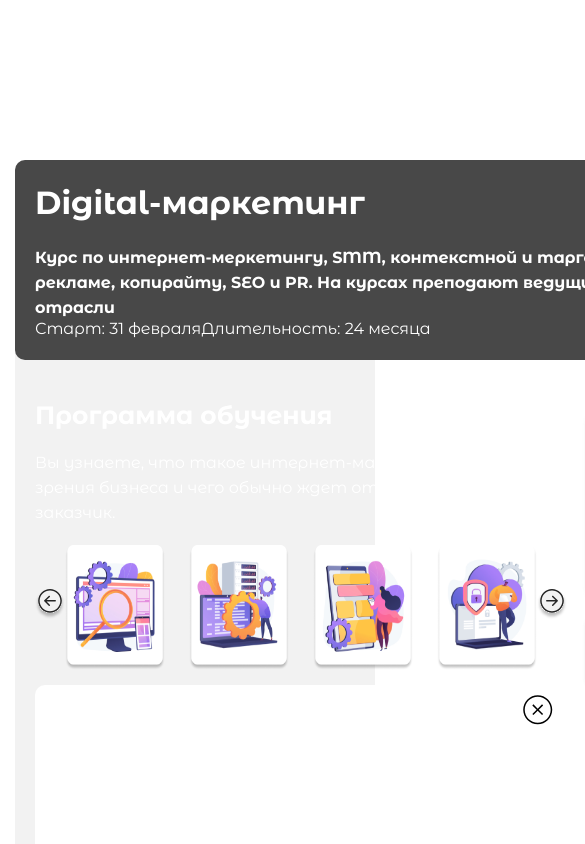
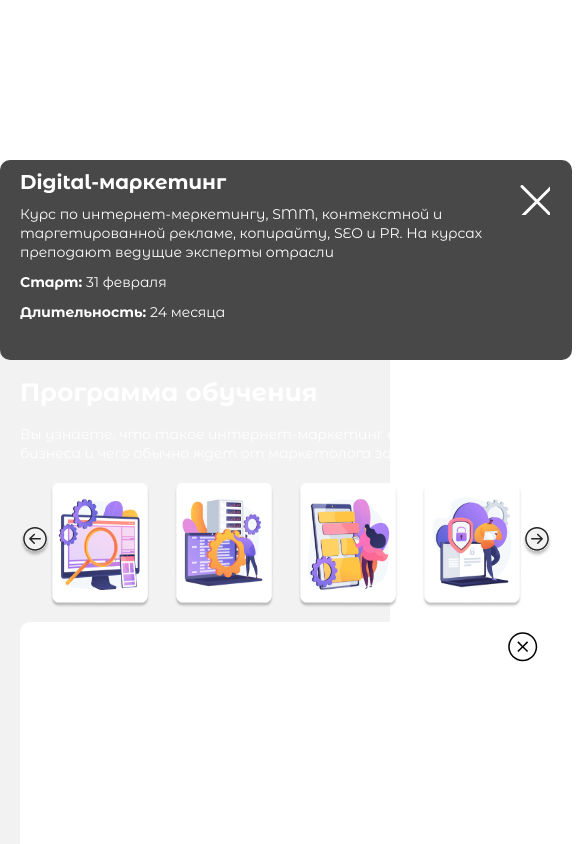
Before and after one commit to InnaRomanova/inf-cours, a React (Create React App) app: page /courses in a window 390 px wide. Shown: the top 844 px of the page, 585 px wide, since content can reach past the window. Built offline with nearby package versions, Linux system fonts and the light colour scheme.

Commit message:
popup in 360px a edited, edit in css components Become/School/Education

```diff
--- a/src/components/Become/Become.css
+++ b/src/components/Become/Become.css
@@ -299,11 +299,19 @@
         line-height: 125%;
     }
 
+    .become__circle {
+        height: 30px;
+        width: 30px;
+        font-size: 12px;
+        font-weight: 700;
+        line-height: 15px;
+        letter-spacing: 0em;
+        text-align: center;
+
+    }
+
     .become__kouch {
-        display: flex;
         flex-direction: column;
-        margin: 0;
-        padding: 0;
     }
 
     .become__image {
--- a/src/components/Education/Education.css
+++ b/src/components/Education/Education.css
@@ -240,6 +240,14 @@
         height: 839px;
     }
 
+    .education__button-cours {
+        width: 100%;
+    }
+
+    .education__button-class {
+        width: 100%;
+    }
+
     .education__list-image {
         margin-bottom: 3px;
     }
--- a/src/components/ProgrammCourses/ProgrammCourses.css
+++ b/src/components/ProgrammCourses/ProgrammCourses.css
@@ -342,7 +342,264 @@
     margin: 20px 0 0;
 }
 
-@media screen and (max-width: 844px) {
+@media screen and (max-width: 800px) {
+    .propgramm {
+        max-width: 600px;
+        min-height: 1250px;
+    }
+
+    .propgramm__container.active {
+        padding: 20px;
+        width: 100%;
+        height: 250px;
+    }
+
+    .programm__block {
+        max-height: 210px;
+        padding-top: 10px;
+    }
+
+    .programm__title {
+        /* width: 100%; */
+        margin: 0 0 10px 20px;
+        padding: 0;
+        font-size: 20px;
+        line-height: 25px;
+        letter-spacing: 0em;
+        text-align: left;
+    }
+
+    .programm__close-button {
+        margin: 25px 22px 0 0;
+        padding: 0;
+        width: 30px;
+        height: 30px;
+        top: 0;
+        right: 0;
+    }
+
+
+    .programm__text {
+        margin-bottom: 10px;
+        max-width: 550px;
+        font-size: 14px;
+        font-weight: 400;
+        line-height: 19px;
+        letter-spacing: 0em;
+        text-align: left;
+    }
+
+    .program__list {
+        margin: 0 0 0 20px;
+        padding: 0;
+        display: flex;
+        flex-direction: column;
+    }
+
+    .programm_list-item {
+        margin-bottom: 10px;
+        max-width: 280px;
+    }
+
+    .programm_start {
+        font-size: 14px;
+        font-weight: 700;
+        line-height: 20px;
+        letter-spacing: 0em;
+        text-align: left;
+
+    }
+
+    .span {
+        margin: 0;
+        padding: 0;
+        font-family: Montserrat;
+        font-size: 14px;
+        font-weight: 400;
+        line-height: 19px;
+        letter-spacing: 0em;
+        text-align: left;
+
+    }
+
+    .programm__section {
+        margin: 0;
+        padding-top: 20px;
+        display: flex;
+        flex-direction: column;
+    }
+
+    .programm__section-left {
+        margin: 0;
+        padding: 0;
+        max-width: 580px;
+    }
+
+    .programm__training-title {
+        font-weight: 700;
+        line-height: 25px;
+        letter-spacing: 0em;
+        text-align: left;
+    }
+
+    .programm__training-text {
+        font-size: 14px;
+        line-height: 19px;
+        letter-spacing: 0em;
+        text-align: left;
+    }
+
+    .programm__image {
+        margin: 0;
+        padding: 0;
+    }
+
+    .programm__image {
+        margin: 10px 0 7px;
+        padding: 0;
+        display: flex;
+        justify-content: space-between;
+        align-items: center;
+    }
+
+    .programm__link {
+        margin: 0;
+        padding: 0;
+    }
+
+    .programm__side {
+        margin: 0;
+        padding: 0;
+        width: 30px;
+        height: 30px;
+    }
+
+    .programm__image-list {
+        margin: 10px 0 3px;
+        padding: 0;
+        list-style: none;
+        display: flex;
+        flex-direction: row;
+        gap: 24px;
+    }
+
+    .programm__image-list_item {
+        margin: 0;
+        padding: 0;
+    }
+
+    .programm__icon {
+        width: 100px;
+        height: 125px;
+        margin: 0;
+        padding: 0;
+    }
+
+    .programm__marketing {
+        margin: 0;
+        padding: 0;
+    }
+
+
+    .programm__marketing-container {
+        margin: 0 0 10px 20px;
+        padding: 0;
+    }
+
+
+    .section {
+        margin-top: 9px;
+    }
+
+    .programm__marketing-title {
+        font-size: 14px;
+        font-weight: 700;
+        line-height: 20px;
+        letter-spacing: 0em;
+        text-align: left;
+        padding-top: 20px;
+        padding-bottom: 22px;
+    }
+
+    .programm__close-block {
+        margin: 0;
+        padding: 0;
+        width: 30px;
+        height: 30px;
+        right: 14px;
+        top: 10px;
+    }
+
+    .programm__list_open {
+        margin: 0;
+        padding: 0;
+        width: 30px;
+        height: 30px;
+        position: absolute;
+        right: 20px;
+        top: 10px;
+    }
+
+    .marketing__list {
+        margin-top: 0;
+    }
+
+    .marketing__item {
+        font-size: 14px;
+        font-weight: 400;
+        line-height: 19px;
+        letter-spacing: 0em;
+        text-align: left;
+    }
+
+    .marketing__item:first-of-type {
+        margin-top: 0;
+    }
+
+    .programm__section-right {
+        margin-left: 0;
+        margin-top: 30px;
+        padding: 0;
+        max-width: 100%;
+    }
+
+    .programm__right-container {
+        width: 100%;
+        height: 116px;
+        top: 30px;
+    }
+
+    .programm__month {
+        margin-bottom: 4px;
+    }
+
+    .programm__inf {
+        padding-top: 10px;
+    }
+
+    .programm__discount {
+        margin-top: 20px;
+        flex-direction: inherit;
+        justify-content: center;
+        gap: 20px;
+    }
+
+    .programm__discount-money {
+        margin-top: 0;
+        color: #484848;
+    }
+
+    .programm__monthly {
+        margin: 0;
+    }
+
+    .programm__btn-module {
+        width: 260px;
+        margin: 20px auto 0;
+    }
+}
+
+@media screen and (max-width: 360px) {
     .propgramm {
         max-width: 360px;
         min-height: 2354px;
@@ -367,12 +624,13 @@
     }
 
     .programm__title {
+        width: 100%;
         margin: 0 0 20px 20px;
         padding: 0;
-        max-width: 700px;
-        font-weight: 700;
-        font-size: 32px;
-        line-height: 45px;
+        font-size: 20px;
+        line-height: 25px;
+        letter-spacing: 0em;
+        text-align: left;
     }
 
     .programm__close-button {
@@ -388,16 +646,19 @@
     .programm__text {
         margin: 0 20px 0;
         padding: 0;
-        max-width: 700px;
-        font-weight: 700;
-        font-size: 16px;
-        line-height: 25px;
+        max-width: 299px;
+        font-size: 14px;
+        font-weight: 400;
+        line-height: 19px;
+        letter-spacing: 0em;
+        text-align: left;
     }
 
     .program__list {
         margin: 0 0 0 20px;
         padding: 0;
         display: flex;
+        flex-direction: column;
     }
 
     .programm_list-item {
@@ -407,8 +668,24 @@
     }
 
     .programm_start {
+        font-size: 14px;
+        font-weight: 700;
+        line-height: 20px;
+        letter-spacing: 0em;
+        text-align: left;
+
+    }
+
+    .span {
         margin: 0;
         padding: 0;
+        font-family: Montserrat;
+        font-size: 14px;
+        font-weight: 400;
+        line-height: 19px;
+        letter-spacing: 0em;
+        text-align: left;
+
     }
 
     .programm__section {
--- a/src/components/ProgrammCourses/ProgrammCourses.jsx
+++ b/src/components/ProgrammCourses/ProgrammCourses.jsx
@@ -29,12 +29,12 @@ function ProgrammCourses({ active, setActive }) {
           <div className="program__list">
             <div className="programm_list-item">
               <p className="programm_start">
-                Старт: <span>31 февраля</span>
+                Старт: <span className="span">31 февраля</span>
               </p>
             </div>
             <div className="programm_list-item">
               <p className="programm_start">
-                Длительность: <span>24 месяца</span>
+                Длительность: <span className="span">24 месяца</span>
               </p>
             </div>
           </div>
--- a/src/components/School/School.css
+++ b/src/components/School/School.css
@@ -167,15 +167,8 @@
     }
 
     .school__user {
-        margin: 0 0 0 40px;
-        padding: 0;
-        list-style: none;
-        display: flex;
+        margin-left: 0;
     }
-
-    /* .school__user-item:nth-last-of-type(1) {
-        display: none;
-    } */
 }
 
 @media screen and (max-width: 744px) {
@@ -207,17 +200,28 @@
         height: 190px;
     }
 
-    .school__user-item {
+    .school__left {
         margin-right: 0;
     }
 
+    .school__scroll-image {
+        margin-top: 145px;
+    }
+
     .school__user-item {
+        margin-right: 0;
         flex-direction: column;
+        align-items: center;
     }
 
     .school__image {
         width: 179px;
         height: 180px;
+        margin-right: 0;
+    }
+
+    .school__content {
+        align-items: center;
     }
 
     .school__name {
@@ -230,6 +234,7 @@
 
     .school__post {
         width: 100%;
+        text-align: justify;
     }
 
 }
```
